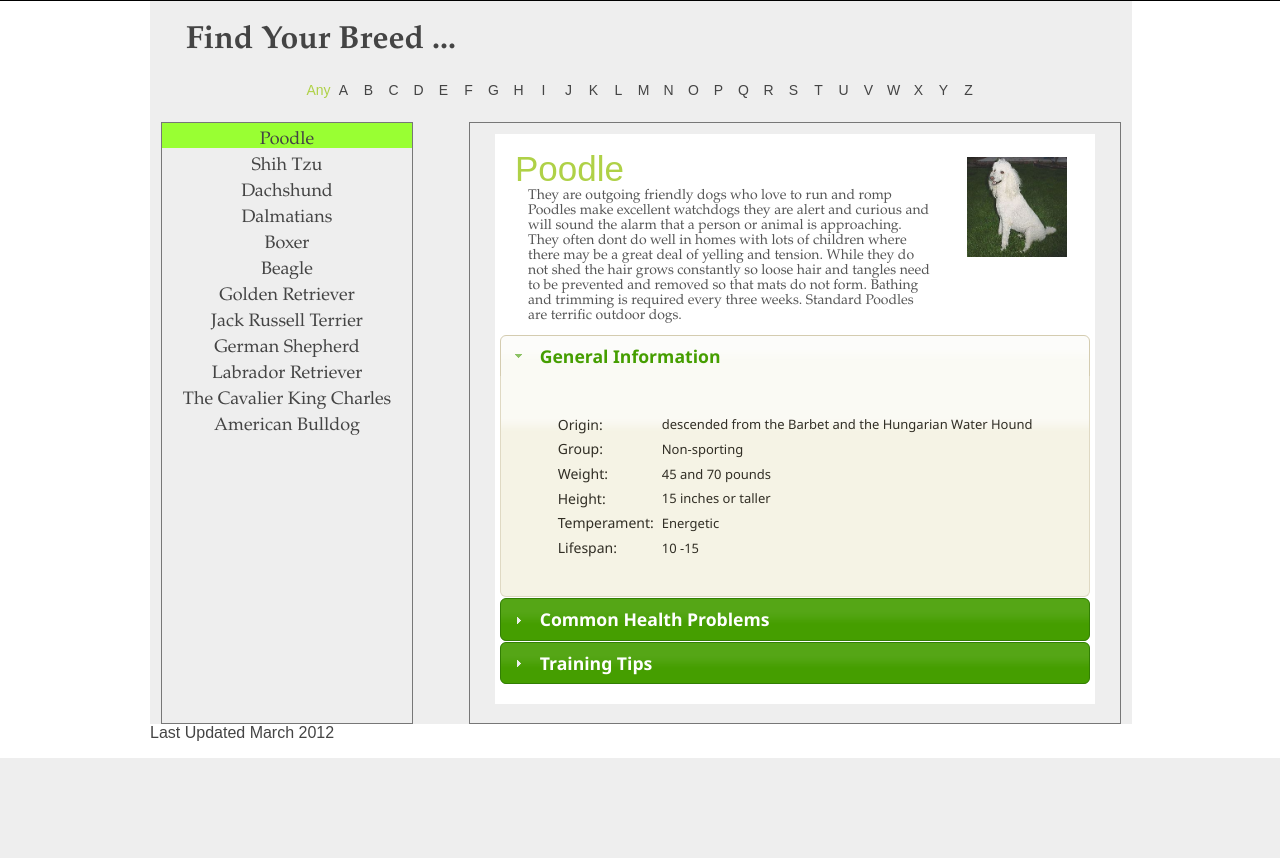
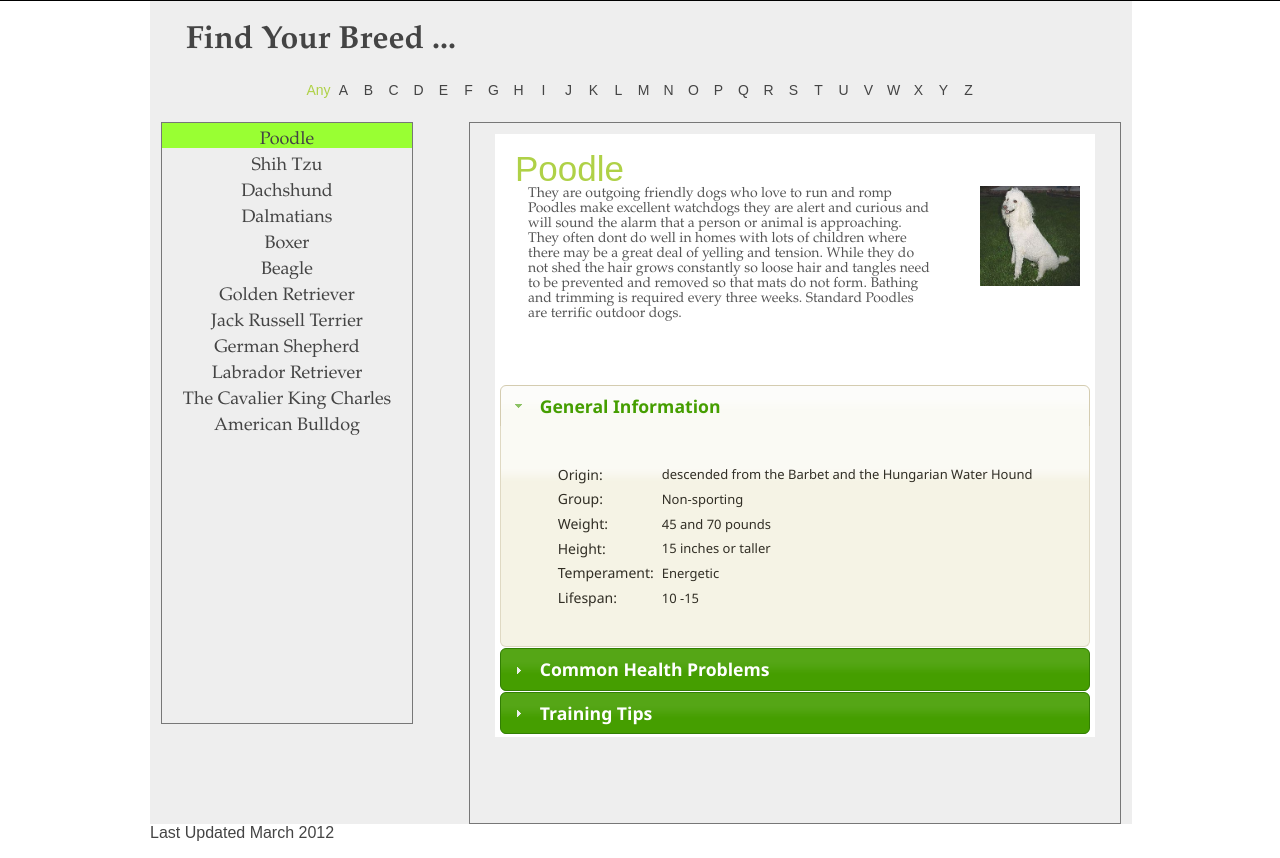
Before and after one commit to cesardv/wolfpackHCI, a PHP site: page /site/breeds.html in a window 1280 px wide. Shown: the part 98-956 px from the top of the page. Before the commit the page ends 856 px from the top, so only its background shows below. Run offline with PHP 8.4, Linux system fonts and the light colour scheme.

Commit message:
added a few tweaks to make breed content layout better

```diff
--- a/site/css/breed.css
+++ b/site/css/breed.css
@@ -11,10 +11,13 @@ div.breedPanel {
 
 div.breedContentContainer {
 	position:relative;
+	padding-bottom: 3px;
 	margin-left:auto;
 	margin-right:auto;
 	width:600px;
-	height:570px;
+	height:auto;
+	min-height: 600px;
+	max-height: 695px;
 	top:10px;
 	border:thin groove;
 	background-color:white;
@@ -25,7 +28,8 @@ div.breedHeader {
 	margin-left:auto;
 	margin-right:auto;
 	width:590px;
-	height:200px;
+	height:250px;
+	overflow:auto;
 
 }
 
@@ -33,7 +37,7 @@ div.breedImage {
 	/*position: relative;*/
 	float: right;
 	padding: 10px;
-	margin: 13px;
+	margin-top: 42px;
 	/*top:70px;
 	left:15px;*/
 	width:100px;
@@ -54,8 +58,8 @@ div.breedName {
 
 div.breedDescription {
 	/*position:relative;*/
-	padding: 5px 3px 3px 3px;
-	margin: 50px 10px 10px 25px;
+	padding: 3px;
+	margin: 50px 3px 3px 25px;
 	display: inline;
 	/*top:70px;
 	right:15px; */
--- a/site/css/breeds.css
+++ b/site/css/breeds.css
@@ -10,7 +10,8 @@
 	margin-left:auto;
 	margin-right:auto;
 	width:650px;
-	height:600px;
+	height:auto;
+	min-height: 700px;
 }
 
 select.breeds {
--- a/site/css/global.css
+++ b/site/css/global.css
@@ -13,6 +13,7 @@ hr { display: none; }
 
 .pgWidth{
 	width:980px;
+	height: auto;
 }
 
 .pgTitle {
@@ -140,6 +141,7 @@ hr { display: none; }
 	border: 1px solid #777;
 	margin-right:10px;
 	margin-top:15px;
+	height:auto;
 }
 
 .panel{
```
